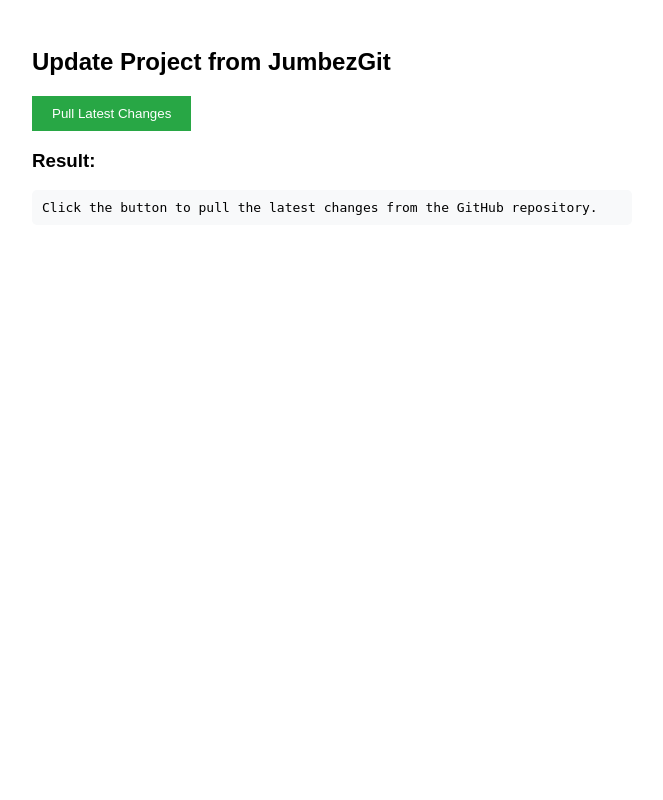
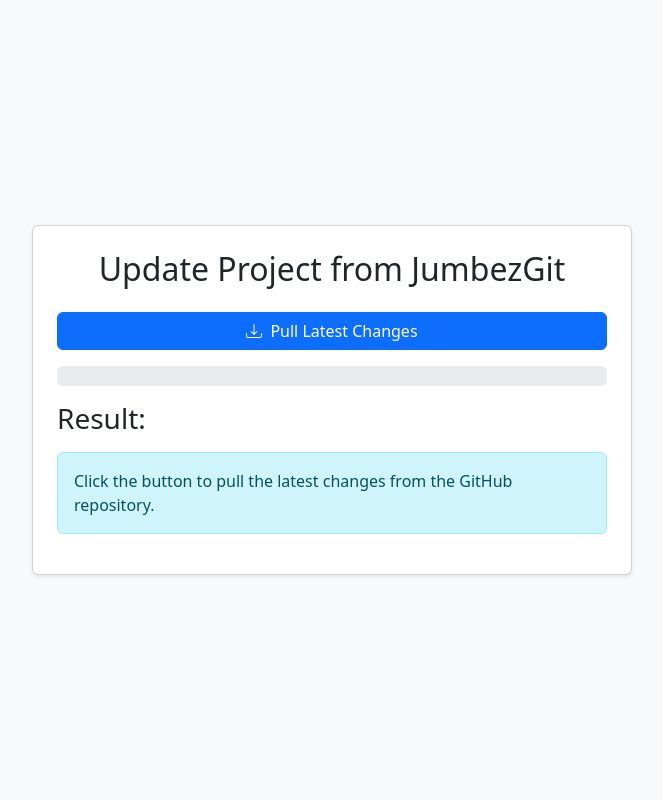
Before and after one commit to JumbezGit/Update-Demo-From-Github, a PHP site: page / in a window 1280 px wide. Shown: the whole page, without its empty margins (308-971 px from the left). Run offline with PHP 8.4, Linux system fonts and the light colour scheme.

Commit message:
Update index.php

```diff
--- a/index.php
+++ b/index.php
@@ -21,22 +21,60 @@ if (isset($_POST['update'])) {
     <meta charset="UTF-8">
     <meta name="viewport" content="width=device-width, initial-scale=1.0">
     <title>Update from Khamis</title>
-    <style>
-        body { font-family: Arial, sans-serif; padding: 20px; }
-        .container { max-width: 600px; margin: 0 auto; }
-        button { padding: 10px 20px; background-color: #28a745; color: white; border: none; cursor: pointer; }
-        button:hover { background-color: #218838; }
-        pre { background-color: #f8f9fa; padding: 10px; border-radius: 5px; }
-    </style>
+    <link href="https://cdn.jsdelivr.net/npm/bootstrap@5.3.3/dist/css/bootstrap.min.css" rel="stylesheet" integrity="sha384-QWTKZyjpPEjISv5WaRU9OFeRpok6YctnYmDr5pNlyT2bRjXh0JMhjY6hW+ALEwIH" crossorigin="anonymous">
 </head>
-<body>
+<body class="bg-light d-flex align-items-center justify-content-center min-vh-100">
     <div class="container">
-        <h2>Update Project from JumbezGit</h2>
-        <form method="post">
-            <button type="submit" name="update">Pull Latest Changes</button>
-        </form>
-        <h3>Result:</h3>
-        <pre><?php echo $result; ?></pre>
+        <div class="card shadow-sm p-4" style="max-width: 600px; margin: 0 auto;">
+            <h2 class="card-title text-center mb-4">Update Project from JumbezGit</h2>
+            <form method="post" id="updateForm">
+                <button type="submit" name="update" id="updateButton" class="btn btn-primary w-100 d-flex align-items-center justify-content-center gap-2">
+                    <svg xmlns="http://www.w3.org/2000/svg" width="16" height="16" fill="currentColor" class="bi bi-download" viewBox="0 0 16 16">
+                        <path d="M.5 9.9a.5.5 0 0 1 .5.5v2.5a1 1 0 0 0 1 1h12a1 1 0 0 0 1-1v-2.5a.5.5 0 0 1 1 0v2.5a2 2 0 0 1-2 2H2a2 2 0 0 1-2-2v-2.5a.5.5 0 0 1 .5-.5"/>
+                        <path d="M7.646 11.854a.5.5 0 0 0 .708 0l3-3a.5.5 0 0 0-.708-.708L8.5 10.293V1.5a.5.5 0 0 0-1 0v8.793L5.354 8.146a.5.5 0 1 0-.708.708z"/>
+                    </svg>
+                    Pull Latest Changes
+                </button>
+            </form>
+            <div class="progress mt-3" style="height: 20px;">
+                <div class="progress-bar bg-success" role="progressbar" id="progressBar" style="width: 0%;" aria-valuenow="0" aria-valuemin="0" aria-valuemax="100"></div>
+            </div>
+            <h3 class="mt-3">Result:</h3>
+            <div class="alert alert-info mt-2" id="message"><?php echo $result; ?></div>
+            <?php if (isset($_POST['update'])) { ?>
+                <pre class="bg-light p-3 rounded"><?php echo $result; ?></pre>
+            <?php } ?>
+        </div>
     </div>
+    <script>
+        const form = document.getElementById('updateForm');
+        const button = document.getElementById('updateButton');
+        const progressBar = document.getElementById('progressBar');
+        const message = document.getElementById('message');
+
+        form.addEventListener('submit', () => {
+            // Disable button and show initial message
+            button.disabled = true;
+            button.classList.add('btn-secondary');
+            button.classList.remove('btn-primary');
+            message.textContent = 'Checking for updates...';
+            message.className = 'alert alert-info mt-2';
+
+            // Simulate progress
+            let progress = 0;
+            progressBar.style.width = '0%';
+            progressBar.setAttribute('aria-valuenow', 0);
+            const interval = setInterval(() => {
+                progress += 5;
+                progressBar.style.width = `${progress}%`;
+                progressBar.setAttribute('aria-valuenow', progress);
+                if (progress >= 100) {
+                    clearInterval(interval);
+                    message.textContent = 'Pulling changes...';
+                }
+            }, 100); // Update every 100ms to simulate ~2-second progress
+        });
+    </script>
+    <script src="https://cdn.jsdelivr.net/npm/bootstrap@5.3.3/dist/js/bootstrap.bundle.min.js" integrity="sha384-YvpcrYf0tY3lHB60NNkmXc5s9fDVZLESaAA55NDzOxhy9GkcIdslK1eN7N6jIeHz" crossorigin="anonymous"></script>
 </body>
 </html>
```
